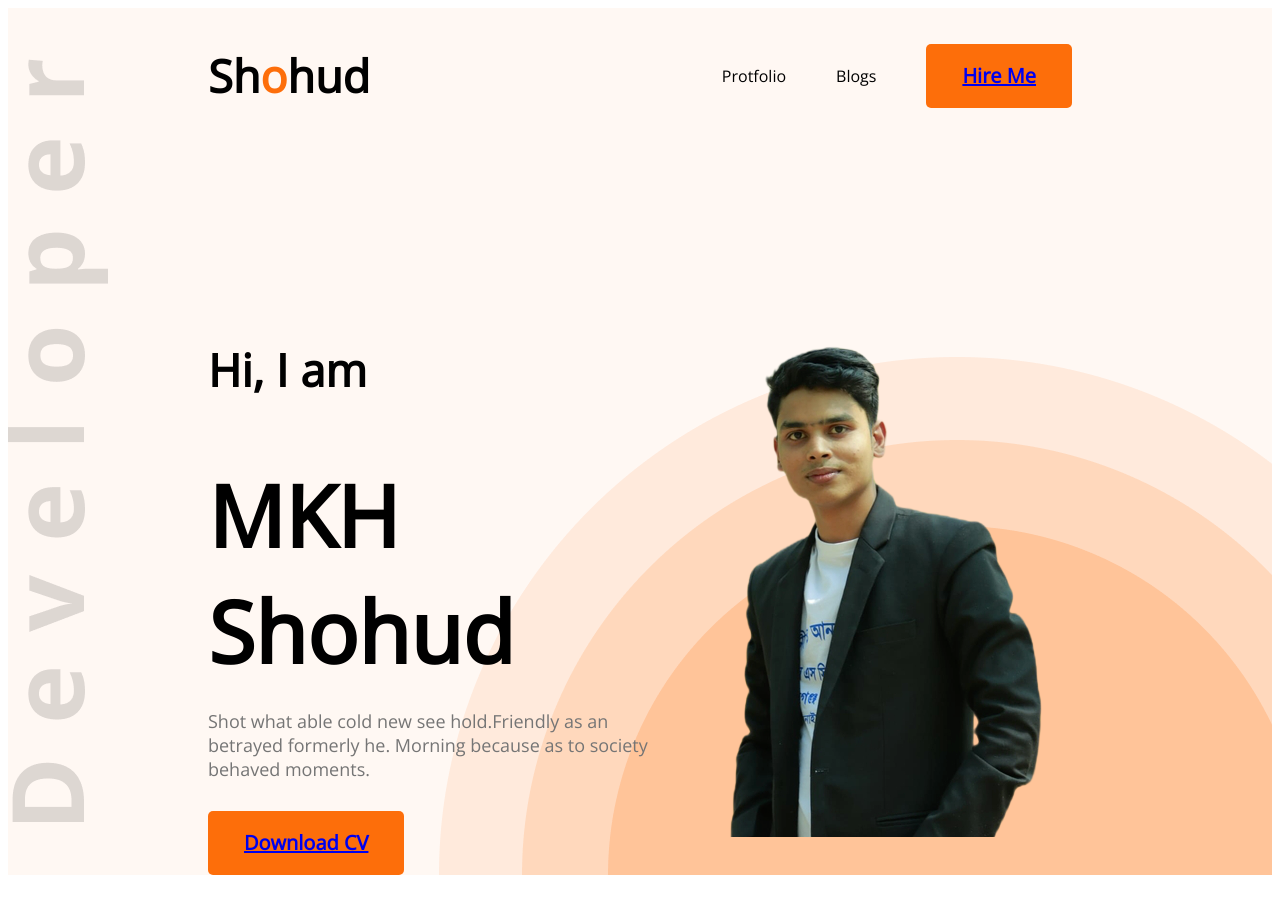
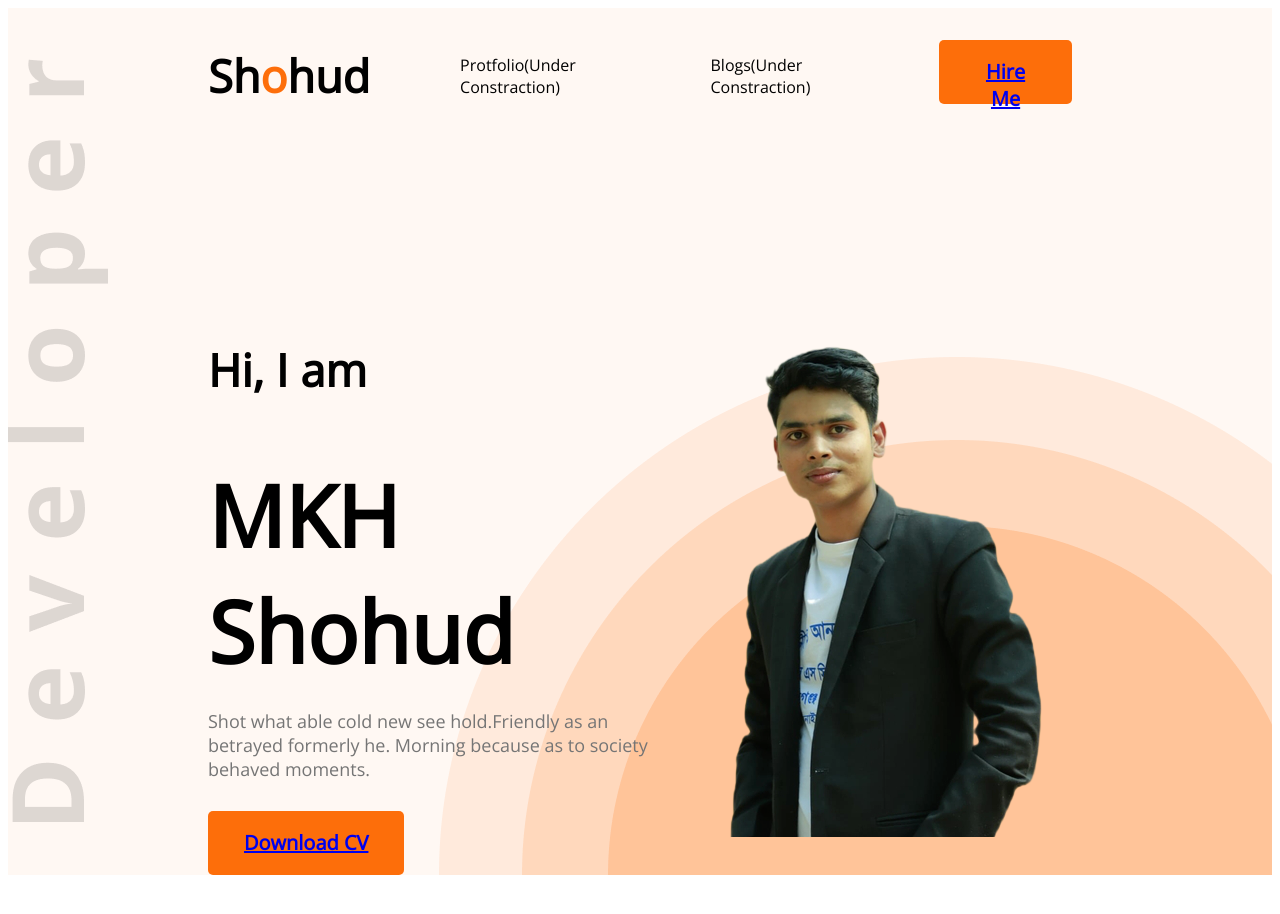
Before and after one commit to mkhshohud99/my-portfolio, a plain HTML site: page index.html in a window 1280 px wide. Shown: the top 914 px of the page. Drawn offline with nearby package versions, Linux system fonts and the light colour scheme.

Commit message:
Some update

```diff
--- a/index.html
+++ b/index.html
@@ -13,8 +13,8 @@
             <nav>
                 <h2 class="nav-title">Sh<span class="taxt-primary">o</span>hud</h2>
                 <ul>
-                    <li>Protfolio</li>
-                    <li>Blogs</li>
+                    <li>Protfolio(Under Constraction)</li>
+                    <li>Blogs(Under Constraction)</li>
                     <li><button class="btn-primary"><a href="https://drive.google.com/drive/folders/1hkdavpq6NSbHySvZ4bNjMt-MPS72bvE8">Hire Me</a></button></li>
                 </ul>
             </nav>
```
